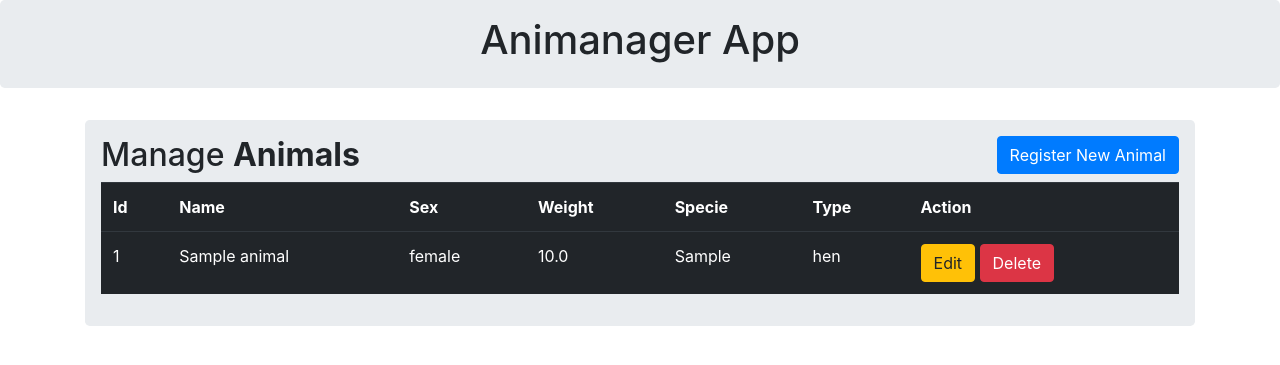
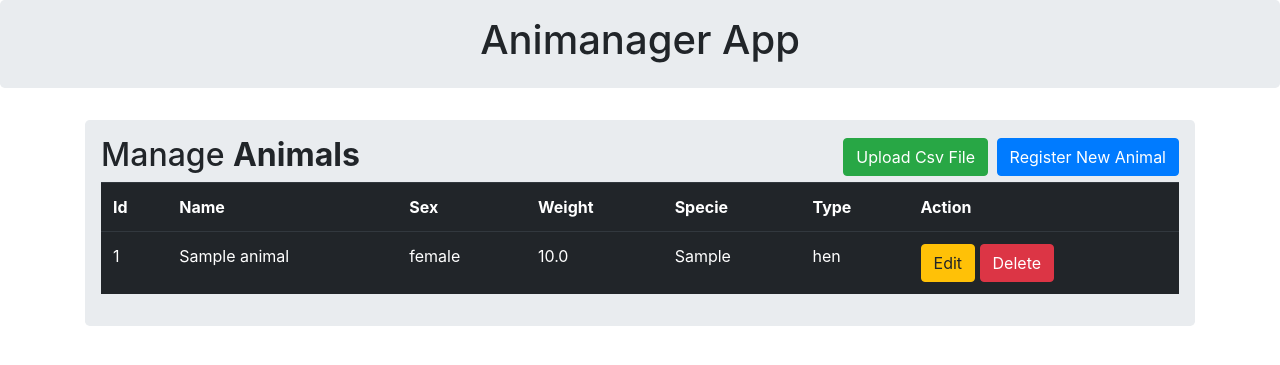
Before and after one commit to DiegoSou/animanager-py, a Flask app: page /animals in a window 1280 px wide. Shown: the top 365 px of the page. Run offline with Flask 3, Linux system fonts and the light colour scheme; tables that the repository leaves empty hold one stand-in row (values such as "Sample post"); some libraries are stand-ins or nearby versions.

Commit message:
feat: button and modal to upload animals from csv file

```diff
--- a/src/main/templates/animals_index.html
+++ b/src/main/templates/animals_index.html
@@ -9,8 +9,46 @@
                 <div class="jumbotron p-3">
                     <h2>
                         Manage <b>Animals </b>
-                        <button type="button" class="btn btn-primary float-right" data-toggle="modal" data-target="#modalregister">Register New Animal</button>
+                        <div class="float-right">
+                            <button type="button" class="btn btn-success me-1" data-toggle="modal" data-target="#modalupload">Upload Csv File</button>
+                            <button type="button" class="btn btn-primary me-1" data-toggle="modal" data-target="#modalregister">Register New Animal</button>
+                        </div>
                     </h2>
+
+                    <!-- Modal upload file -->
+                    <div class="modal fade" id="modalupload" role="dialog">
+                        <div class="modal-dialog">
+                            <div class="modal-content">
+
+                                <div class="modal-header">
+                                    <h4 class="modal-title">Upload Csv File</h4>
+                                </div>
+                                <div class="modal-body">
+
+                                    <!-- Form Upload -->
+                                    <form action="{{url_for('animals.index')}}" method="post" enctype="multipart/form-data">
+
+                                        <div class="form-group">
+                                            <div class="mb-3">
+                                                <input type="file" class="form-control" name="file" id="file" accept=".csv" required/>
+                                            </div>
+                                        </div>
+
+                                        <div class="form-group">
+                                            <button class="btn btn-primary btn-sm" type="submit">Upload</button>
+                                        </div>
+
+                                    </form>
+
+                                </div>
+                                <div class="modal-footer">
+                                    <button type="button" class="btn btn-secondary" data-dismiss="modal">Close</button>
+                                </div>
+
+                            </div>
+                        </div>
+
+                    </div>
 
                     <!-- Modal register animal -->
                     <div class="modal fade" id="modalregister" role="dialog">
@@ -22,6 +60,7 @@
                                 </div>
                                 <div class="modal-body">
 
+                                    <!-- Form Register -->
                                     <form action="{{url_for('animals.index')}}" method="post">
 
                                         <div class="form-group">
@@ -63,11 +102,10 @@
                                         </div>
 
                                         <div class="form-group">
-                                            <button class="btn btn-primary" type="submit">Save</button>
+                                            <button class="btn btn-primary btn-sm" type="submit">Save</button>
                                         </div>
 
                                     </form>
-
                                 </div>
                                 <div class="modal-footer">
                                     <button type="button" class="btn btn-secondary" data-dismiss="modal">Close</button>
```
